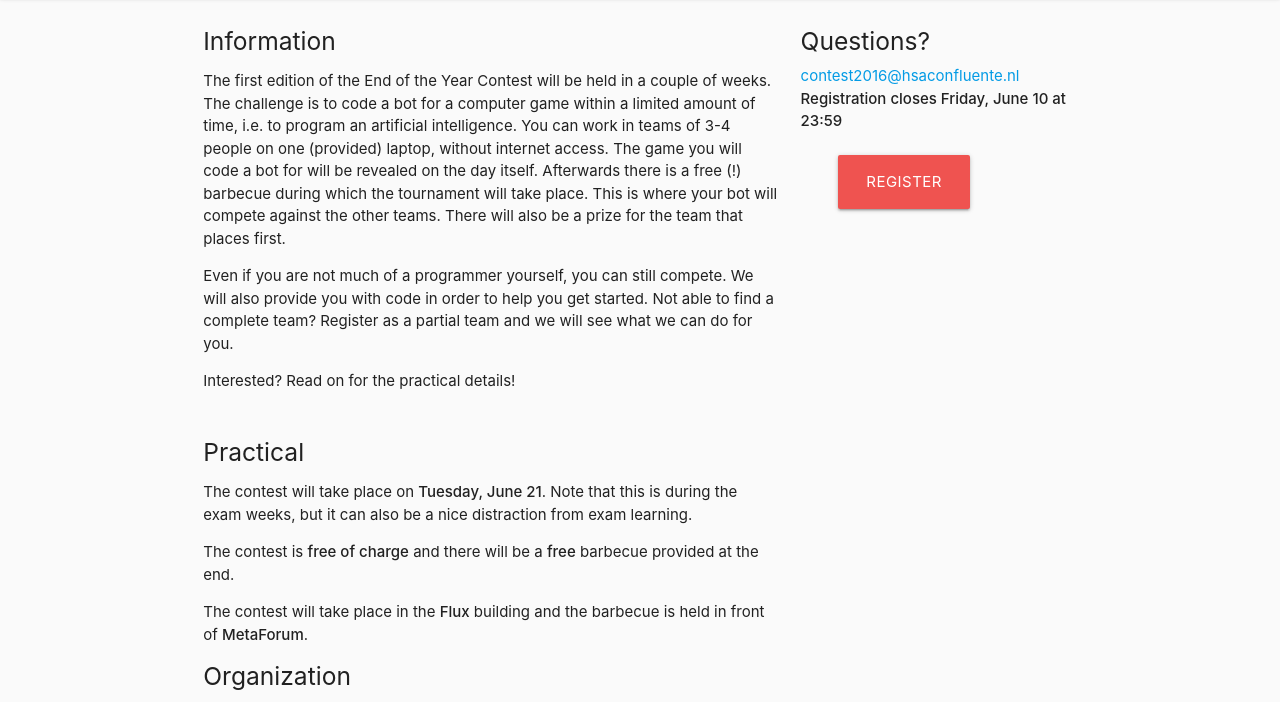
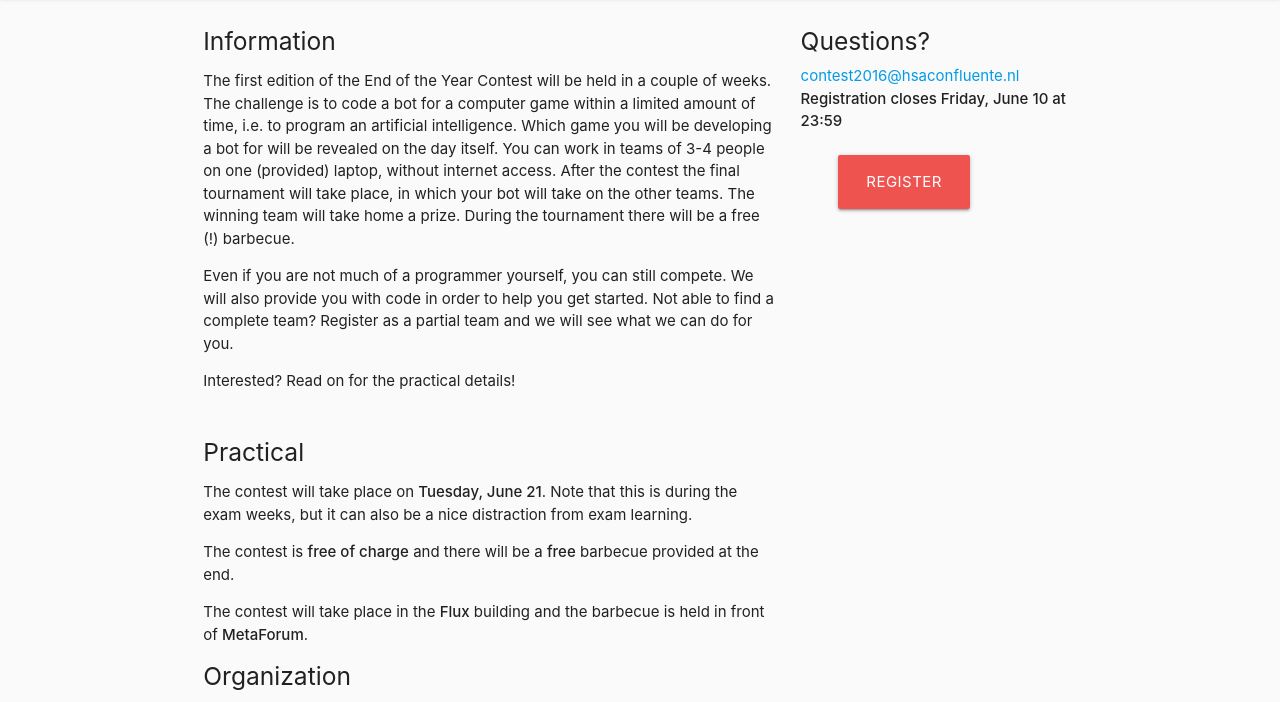
Before and after one commit to mhvis/eotyc-site, a plain HTML site: page index.html in a window 1280 px wide. Shown: the part 67-769 px from the top of the page. Drawn offline with nearby package versions, Linux system fonts and the light colour scheme.

Commit message:
Small changes

```diff
--- a/index.html
+++ b/index.html
@@ -30,14 +30,14 @@
           <div class="section">
 		    <h5>Information</h5>
             <p>
-              The first edition of the End of the Year Contest will be held in a couple
+			  The first edition of the End of the Year Contest will be held in a couple
 			  of weeks. The challenge is to code a bot for a computer game within a
-			  limited amount of time, i.e. to program an artificial intelligence. You can
+			  limited amount of time, i.e. to program an artificial intelligence. Which game
+			  you will be developing a bot for will be revealed on the day itself. You can
 			  work in teams of  3-4 people on one (provided) laptop, without internet access.
-			  The game you will code a bot for will be revealed on the day itself. Afterwards
-			  there is a free (!) barbecue during which the tournament will take place.
-              This is  where your bot will compete against the other teams. There will also be
-			  a prize for the team that places first.
+			  After the contest the final tournament will take place, in which your bot will
+			  take on the other teams. The winning team will take home a prize.
+			  During the tournament there will be a free (!) barbecue.
 			</p>
 			<p>
 			  Even if you are not much of a programmer yourself, you can still compete. We
@@ -80,7 +80,6 @@
           </ul>
           <h5>Day schedule</h5>
           <p>
-			<!-- TODO: Provide schedule -->
 			<table class="schedule">
               <tr><td>12:00 - 12:15</td><td> Welcome</td></tr>
               <tr><td>12:15 - 13:30</td><td>Introduction, game specification and time for questions</td></tr>
```
